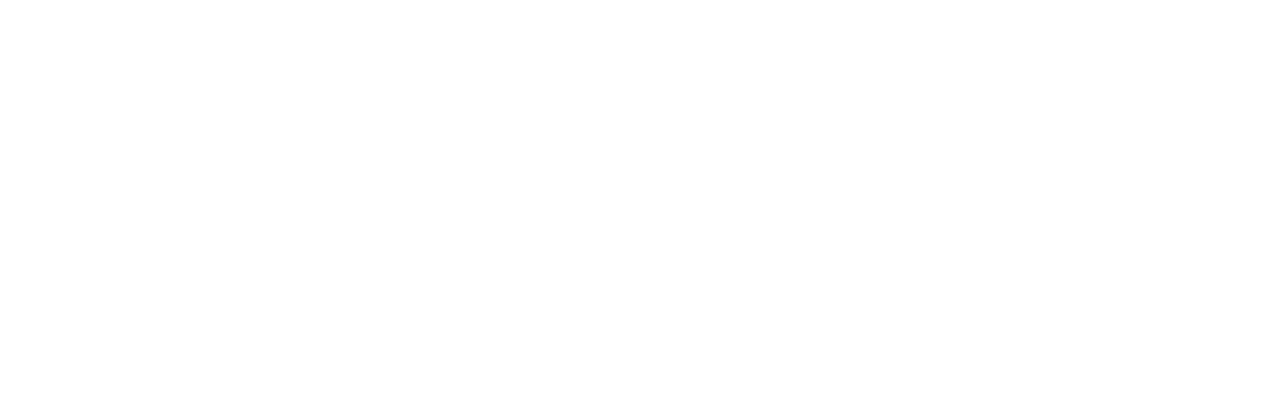
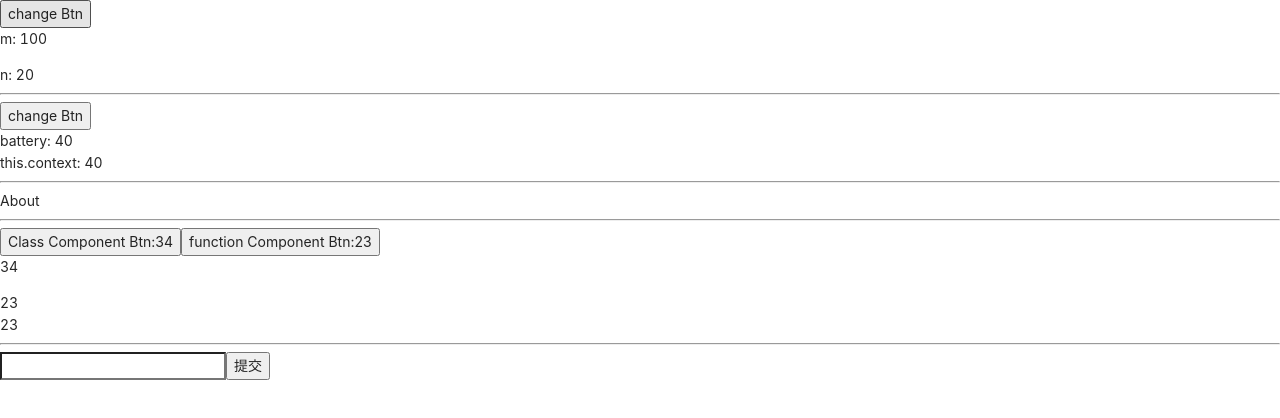
Before and after one commit to symboll/react, a React (Create React App) app in the folder react/: page /features in a window 1280 px wide. Shown: the top 418 px of the page. Built offline with nearby package versions, Linux system fonts and the light colour scheme.

Commit message:
updat: 更新文件名2

```diff
--- a/react/src/App.js
+++ b/react/src/App.js
@@ -9,7 +9,7 @@ import TodoList from './T_react-redux'
 // import TodoList from './T_immutable';
 
 import Hoc from './Hoc'
-import Apis from './Apis'
+import Features from './features'
 import Hook from './Hook'
 import EventEmitter from './eventEmitter'
 import ScrollNews from './Transition/scrollnews'
@@ -21,7 +21,7 @@ function App() {
           <Route path="/" exact component={TodoList} />
           <Route path='/hoc' component={Hoc} />
           <Route path='/hook' component={Hook} />
-          <Route path='/apis' component={Apis} />
+          <Route path='/features' component={Features} />
           <Route path='/eventEmitter' component={ EventEmitter } />
           <Route path='/scrollnews' component={ ScrollNews } />
         </Switch>
--- a/react/src/Apis/index.jsx
+++ b/react/src/features/index.jsx
@@ -6,7 +6,7 @@ import Lazy from './lazy'
 import Memo from './memo'
 import Ref from './ref'
 
-function Apis () {
+function Features () {
   return (
     <>
       <Content />
@@ -22,4 +22,4 @@ function Apis () {
   )
 }
 
-export default Apis;
+export default Features;
```
Also changed, not shown: react/src/features/about.jsx (renamed from react/src/Apis/about.jsx), react/src/features/context.jsx (renamed from react/src/Apis/context.jsx), react/src/features/contextType.jsx (renamed from react/src/Apis/contextType.jsx), react/src/features/lazy.jsx (renamed from react/src/Apis/lazy.jsx), react/src/features/memo.jsx (renamed from react/src/Apis/memo.jsx), react/src/features/ref.jsx (renamed from react/src/Apis/ref.jsx).
